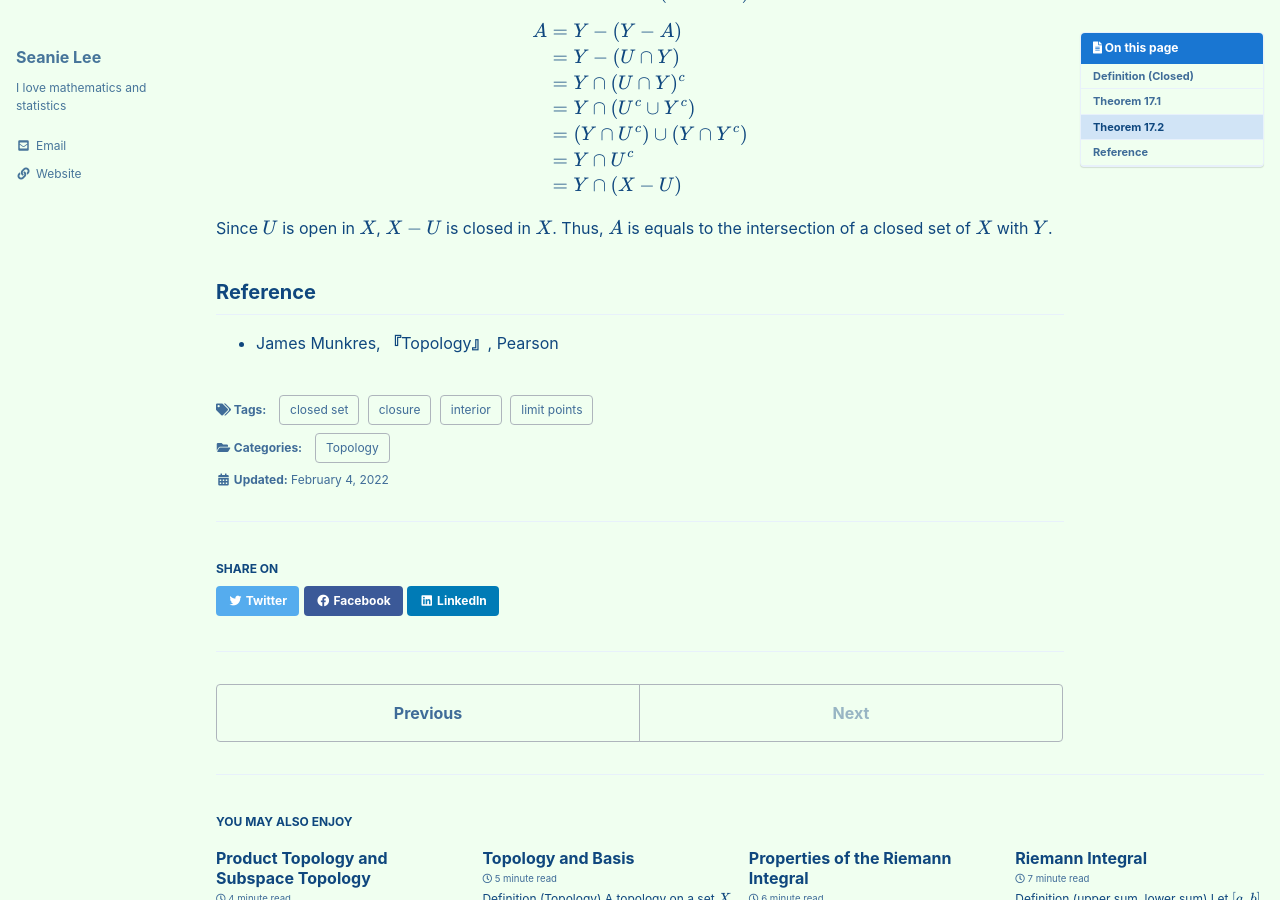
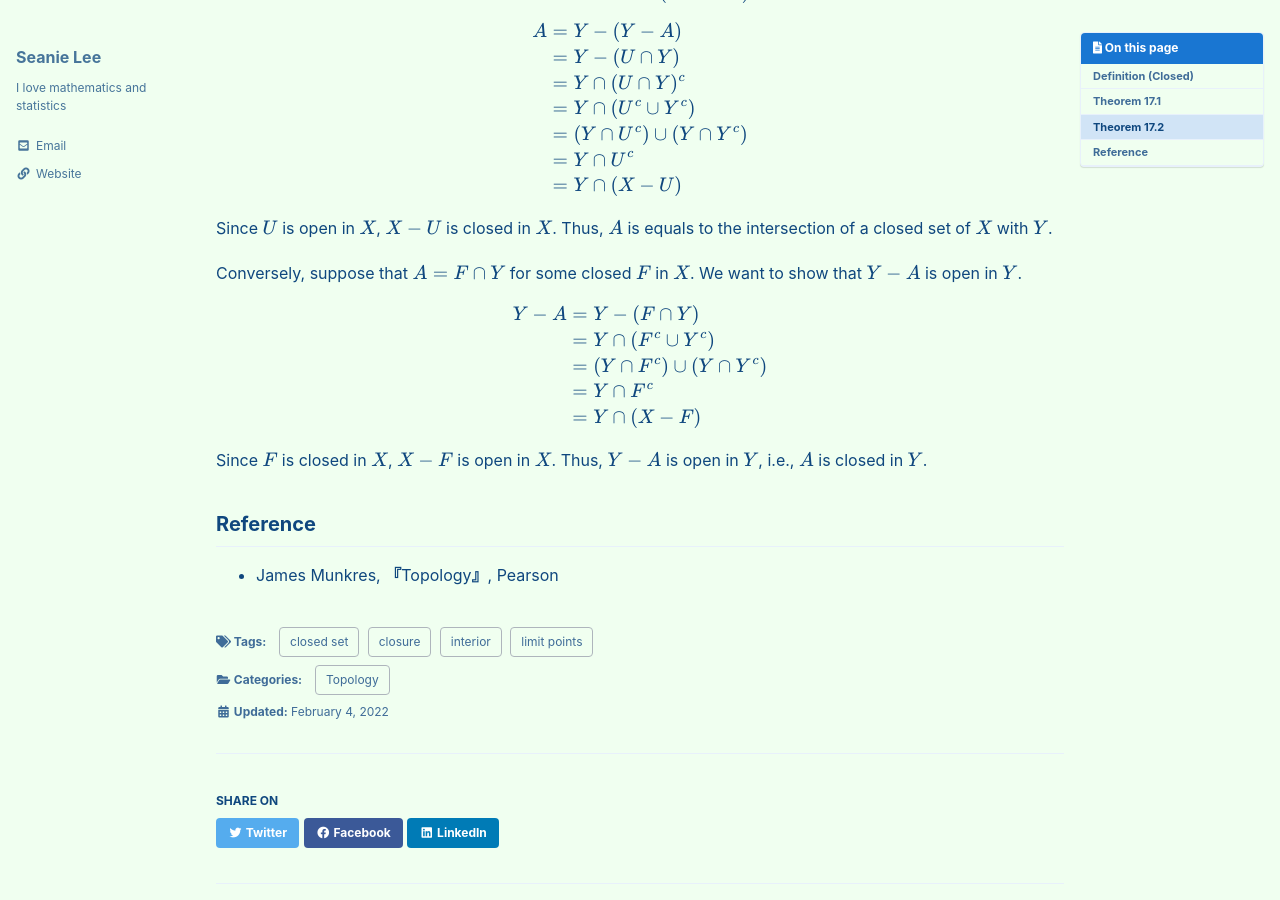
Before and after one commit to seanie12/blog, a Jekyll site: the page built from _posts/2022-02-04-closed.md, in a window 1280 px wide and 900 px high, scrolled down 1754 px. Built offline with Jekyll 4.4.1, drawn with Linux system fonts in a browser that asks for light colours; cached includes are drawn as plain includes; formulas are drawn with MathJax 3.

Commit message:
Update 2022-02-04-closed.md

```diff
--- a/_posts/2022-02-04-closed.md
+++ b/_posts/2022-02-04-closed.md
@@ -96,5 +96,19 @@ $$
 
 Since $U$ is open in $X$, $X-U$ is closed in $X$. Thus, $A$ is equals to the intersection of a closed set of $X$ with $Y$.
 
+Conversely, suppose that $A=F\cap Y$ for some closed  $F$ in $X$. We want to show that $Y-A$ is open in $Y$.
+
+$$
+\begin{align*}
+Y-A &= Y-(F\cap Y) \\
+&=Y\cap(F^c\cup Y^c) \\
+&=(Y\cap F^c)\cup (Y\cap Y^c) \\
+&=Y\cap F^c \\
+&=Y \cap (X-F)
+\end{align*}
+$$
+
+Since $F$ is closed in $X$, $X-F$ is open in $X$. Thus, $Y-A$ is open in $Y$, i.e., $A$ is closed in $Y$.
+
 ## Reference
 - James Munkres, **『**Topology**』**, Pearson
```
